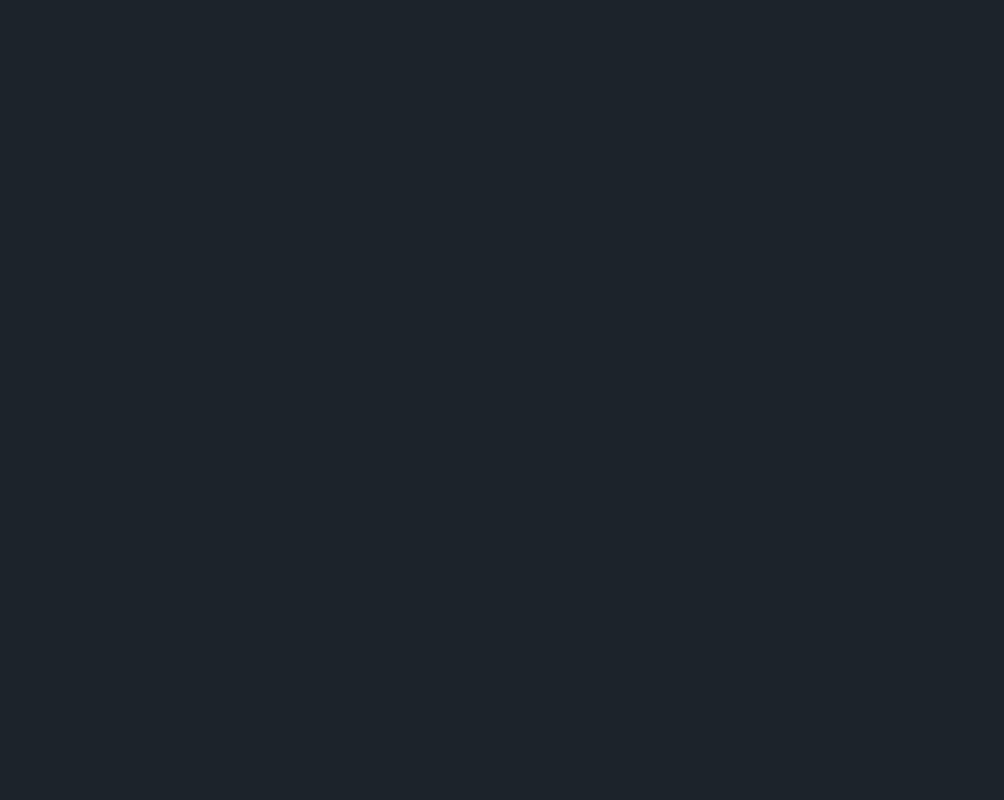
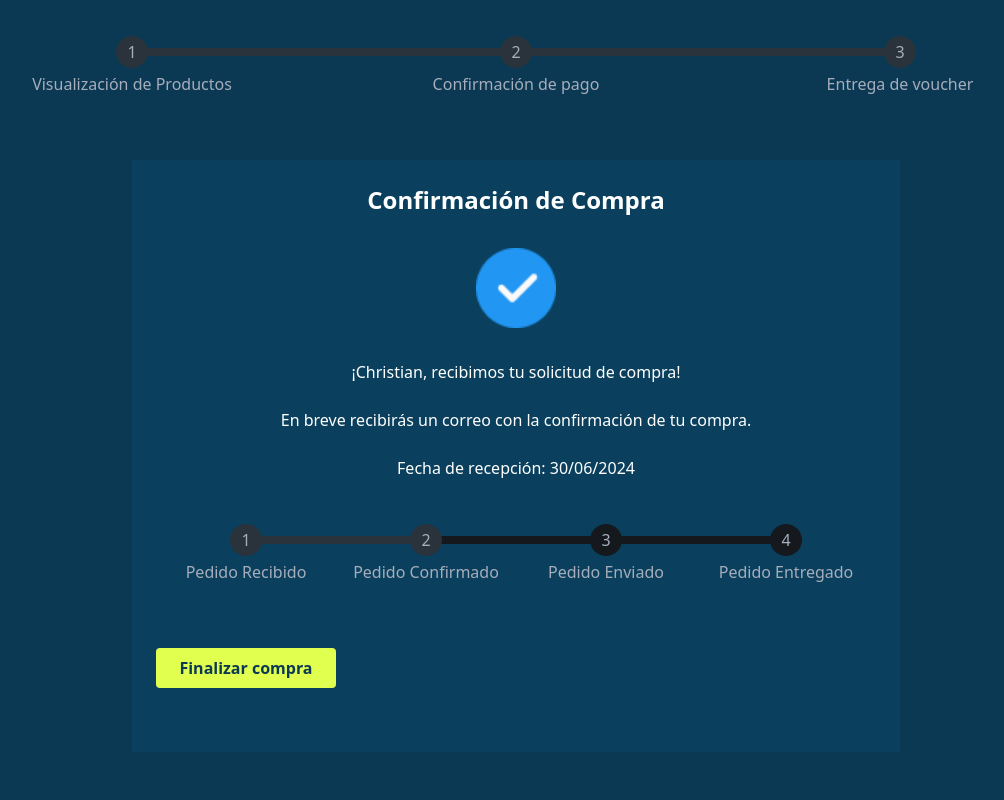
Before and after one commit to thvx/UX-frontend, a React (Vite) app in the folder emprende-conecta-frontend/: page /voucher in a window 1280 px wide. Before the commit this address had no page. Shown: the top 800 px of the page, without its empty margins (124-1128 px from the left). Built offline with nearby package versions, Linux system fonts and the light colour scheme.

Commit message:
Feat. voucher

```diff
--- a/emprende-conecta-frontend/src/App.tsx
+++ b/emprende-conecta-frontend/src/App.tsx
@@ -2,6 +2,7 @@ import './App.css'
 import TestComponentes from './app/Test/testComponentes'
 import Checkout from './app/Checkout/checkout'
 import Pago from './app/Checkout/tipo-pago'
+import Voucher from './app/Checkout/voucher'
 import {BrowserRouter, Routes, Route} from 'react-router-dom'
 import { TotalAmountProvider } from './app/Checkout/totalAmountContext'
 
@@ -14,6 +15,7 @@ function App() {
           <Route path="/" element={<TestComponentes />} />
           <Route path="/checkout" element={<Checkout />} />
           <Route path="/pago" element={<Pago />} />
+          <Route path="/voucher" element={<Voucher />} />
         </Routes>
       </BrowserRouter>
       </TotalAmountProvider>
--- /dev/null
+++ b/emprende-conecta-frontend/src/app/Checkout/voucher.tsx
@@ -0,0 +1,24 @@
+import Voucher from '../../components/Templates/Checkout/voucher'
+import Footer from '../../components/Organism/footer/footer';
+
+const App: React.FC = () => {
+  const stepsText = [
+    'Visualización de Productos',
+    'Confirmación de pago',
+    'Entrega de voucher'
+  ];
+
+  return (
+    <div className="app-container h-min-screen flex-grow bg-custom-blue flex flex-col">
+        <main className="main-content flex flex-col m-8 px-8">
+          <Voucher
+          stepsData={[{ stepsText: stepsText, numPages: 3, actualPage: 3 }]}
+          userName='Christian'
+          />
+        </main>
+      <Footer />
+    </div>
+  );
+};
+
+export default App;
--- a/emprende-conecta-frontend/src/components/Templates/Checkout/tipo-pago.tsx
+++ b/emprende-conecta-frontend/src/components/Templates/Checkout/tipo-pago.tsx
@@ -6,6 +6,7 @@ import FormGroup from '../../Organism/formGroup/formGroup';
 import logoPagoEfectivo from '../../../assets/imagenes/logo-pagoefectivo 3.png'
 import { useTotalAmount } from '../../../app/Checkout/totalAmountContext';
 import Modal from '../../Organism/modal/modal';
+import { Link } from 'react-router-dom';
 
 interface PagoProps {
   stepsData: {
@@ -50,7 +51,7 @@ const Pago: React.FC<PagoProps> = ({ stepsData, paymentOptions}) => {
   };
 
   const openModal = () => {
-    const modal = document.getElementById('confirmar_compra') as HTMLDialogElement | null;
+    const modal = document.getElementById('confirmar_tarjeta'||'confirmar_compra') as HTMLDialogElement | null;
     modal?.showModal();
 };
 
@@ -103,22 +104,24 @@ const Pago: React.FC<PagoProps> = ({ stepsData, paymentOptions}) => {
                                 placeholder="CVV"
                             />
                         </div>
-                        <Button text='Probar Tarjeta' width='auto' type='button' />
+                        <Button text="Probar Tarjeta" width="auto" type="button" onClick={openModal} />
+                            <Modal
+                                id="confirmar_tarjeta"
+                                title="Success!"
+                                message="Su medio de pago fue verificado con con éxito."
+                                leftButtonText="Regresar"
+                                rightButtonText="Confirmar Compra"
+                                leftButtonLink='/productosfav'
+                                rightButtonLink='/voucher'
+                            />
                     </div>
                     <div className="flex flex-row justify-between my-8">
                         <h3 className="text-lg text-white">Total del Pedido</h3>
                         <h3 className="text-lg text-white">S/.{totalAmount.toFixed(2)}</h3>
                     </div>
-                    <Button text="Finalizar compra" width="auto" type="button" onClick={openModal} />
-                    <Modal
-                        id="confirmar_compra"
-                        title="Success!"
-                        message="Su medio de pago fue verificado con con éxito."
-                        leftButtonText="Regresar"
-                        rightButtonText="Confirmar Compra"
-                        leftButtonLink='/checkout'
-                        rightButtonLink='/voucher'
-                    />
+                    <Link to="/voucher">
+                        <Button text="Finalizar compra" width="half" type="submit" />
+                    </Link>
                 </div>
             )}
             {selectedOption === 1 && (
@@ -164,16 +167,9 @@ const Pago: React.FC<PagoProps> = ({ stepsData, paymentOptions}) => {
                         <p>Págalo antes de {new Date(paymentDate).toLocaleDateString('es-ES', { weekday: 'long' })}</p>
                         <p>{paymentDate} - 11:59 pm</p>
                     </div>
-                    <Button text="Finalizar compra" width="auto" type="button" onClick={openModal} />
-                    <Modal
-                        id="confirmar_compra"
-                        title="Success!"
-                        message="Su medio de pago fue verificado con con éxito."
-                        leftButtonText="Regresar"
-                        rightButtonText="Confirmar Compra"
-                        leftButtonLink='/checkout'
-                        rightButtonLink='/voucher'
-                    />
+                    <Link to="/voucher">
+                        <Button text="Finalizar compra" width="auto" type="submit" />
+                    </Link>
                 </div>
                 )}
             </div>
@@ -188,16 +184,9 @@ const Pago: React.FC<PagoProps> = ({ stepsData, paymentOptions}) => {
                             <p className="text-2xl">S/.{totalAmount}</p>
                         </div>
                     </div>
-                    <Button text="Finalizar compra" width="auto" type="button" onClick={openModal} />
-                    <Modal
-                        id="confirmar_compra"
-                        title="Success!"
-                        message="Su medio de pago fue verificado con con éxito."
-                        leftButtonText="Regresar"
-                        rightButtonText="Confirmar Compra"
-                        leftButtonLink='/checkout'
-                        rightButtonLink='/voucher'
-                    />
+                    <Link to="/voucher">
+                        <Button text="Finalizar compra" width="half" type="submit" />
+                    </Link>
                 </div>
             )}
           </form>
--- /dev/null
+++ b/emprende-conecta-frontend/src/components/Templates/Checkout/voucher.tsx
@@ -0,0 +1,45 @@
+import Steps from '../../Atoms/Navigation/steps/steps';
+import Button from '../../Atoms/Actions/button/button';
+import { Link } from 'react-router-dom';
+
+interface VoucherProps {
+  stepsData: {
+    stepsText: string[];
+    numPages: number;
+    actualPage: number;
+  }[];
+  userName: string;
+}
+
+const entregaSteps = ['Pedido Recibido', 'Pedido Confirmado', 'Pedido Enviado', 'Pedido Entregado']
+
+const Voucher: React.FC<VoucherProps> = ({ stepsData, userName}) => {
+  const getCurrentDate = () => {
+    const date = new Date();
+    return date.toLocaleDateString('es-ES', { day: '2-digit', month: '2-digit', year: 'numeric' });
+  };
+  return (
+        <main className="main-content flex flex-col">
+          <Steps numPages={stepsData[0].numPages} actualPage={stepsData[0].actualPage} stepsText={stepsData[0].stepsText} />
+          <div className="flex flex-col my-16 p-6 bg-sky-500/[.06] ... lg:mx-48">
+            <h2 className="text-2xl text-white text-center font-bold">Confirmación de Compra</h2>
+            <img src="/src/assets/check.png" alt="Check" className="mx-auto m-8 h-20" />
+            <div className="text-white text-center flex flex-col gap-6">
+              <h3>¡{userName}, recibimos tu solicitud de compra!</h3>
+              <p>En breve recibirás un correo con la confirmación de tu compra.</p>
+              <p>Fecha de recepción: {getCurrentDate()}</p>
+            </div>
+            <div className="flex flex-col justify-center my-10 gap-16">
+              <Steps numPages={4} actualPage={2} stepsText={entregaSteps} />
+              <div>
+                <Link to="/dashboard">
+                <Button text="Finalizar compra" width="quarter" type="button" />
+                </Link>
+              </div>
+            </div>
+          </div>
+        </main>
+  );
+};
+
+export default Voucher;
```
